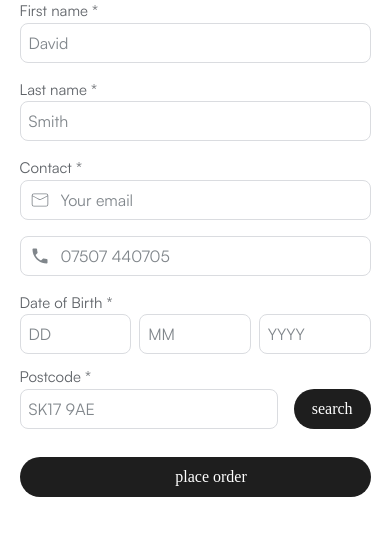
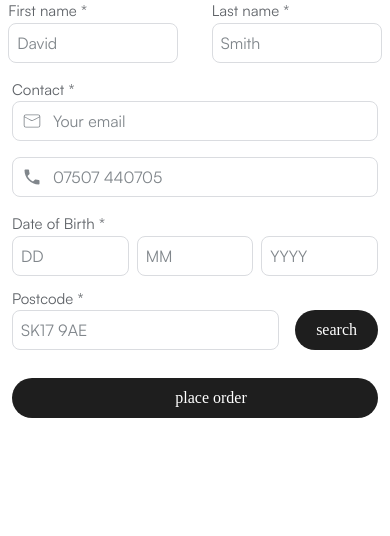
Before and after one commit to Kursatkeskin96/boshhh, a Next.js app: page / in a window 390 px wide. Shown: the top 536 px of the page. Built offline with nearby package versions, Linux system fonts and the light colour scheme.

Commit message:
first name and last name inputs side by side

```diff
--- a/components/Form.jsx
+++ b/components/Form.jsx
@@ -205,9 +205,9 @@ export default function Form(props) {
         className="flex flex-col justify-center items-center"
         onSubmit={handleSubmit}
       >
-        <div className="flex flex-col lg:flex-row justify-center items-center gap-4 w-full lg:max-w-[526px] mx-auto">
+        <div className="flex flex-col md:flex-row justify-center items-center w-full lg:max-w-[526px] mx-auto">
           <div className="flex flex-col w-full justify-center items-center">
-            <div className="w-[90%] lg:w-[250px] flex flex-col items-start">
+            <div className="md:w-[170px] lg:w-[250px] flex flex-col items-start">
               <label
                 htmlFor="firstname"
                 className="text-[#5F6368] text-[15px] font-normal"
@@ -225,7 +225,7 @@ export default function Form(props) {
             </div>
           </div>
           <div className="flex flex-col w-full justify-center items-center">
-            <div className="w-[90%] lg:w-[250px] flex flex-col items-start">
+            <div className="w-[170px] lg:w-[250px] flex flex-col items-start">
               <label
                 htmlFor="lastname"
                 className="text-[#5F6368] text-[15px] font-normal"
--- a/tailwind.config.js
+++ b/tailwind.config.js
@@ -16,7 +16,7 @@ module.exports = {
         customGray: "#80868B",
       },
       screens: {
-        sm: "425px", // Set the sm breakpoint to 425px
+        md: "300px", // Set the sm breakpoint to 425px
       },
     },
   },
```
